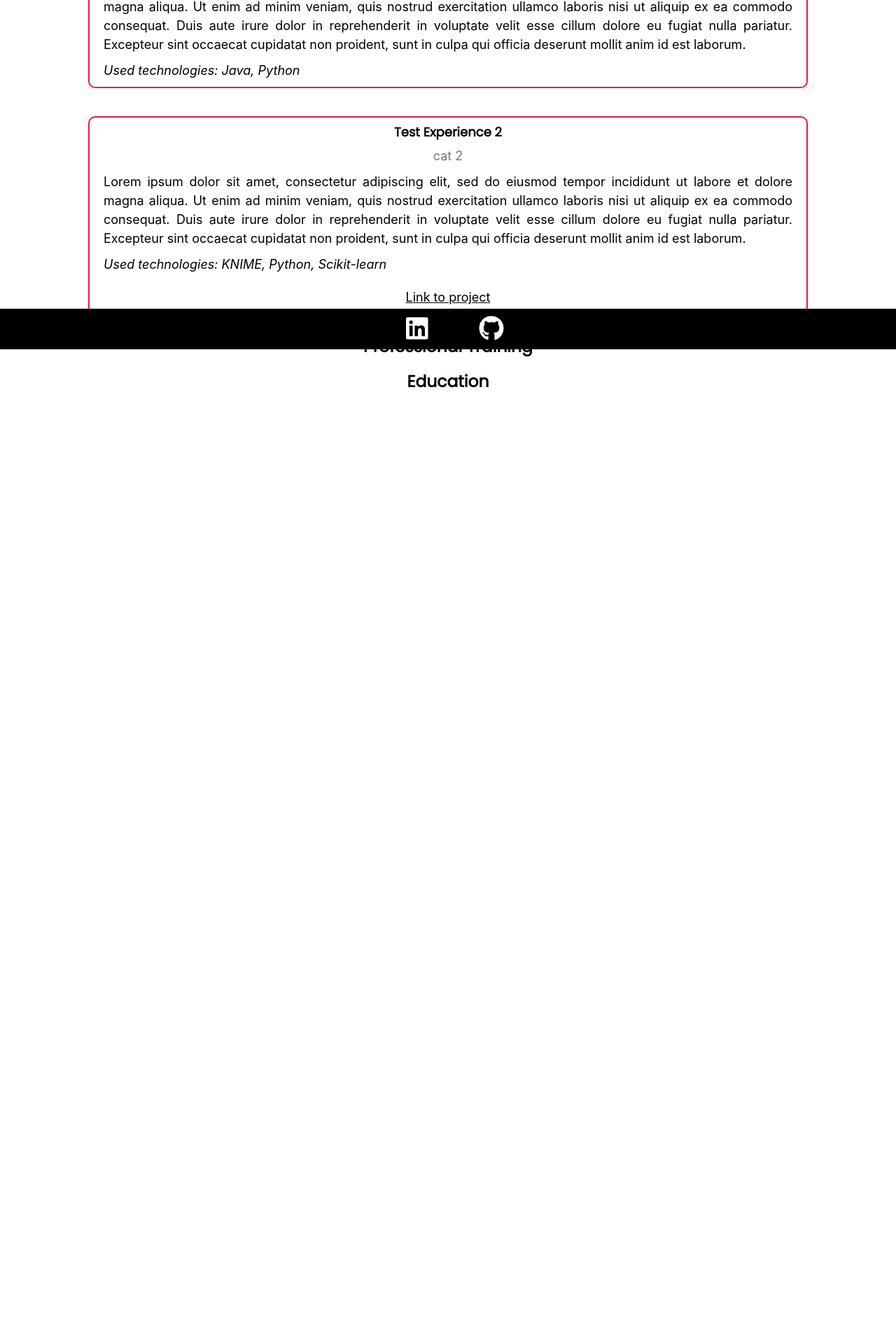
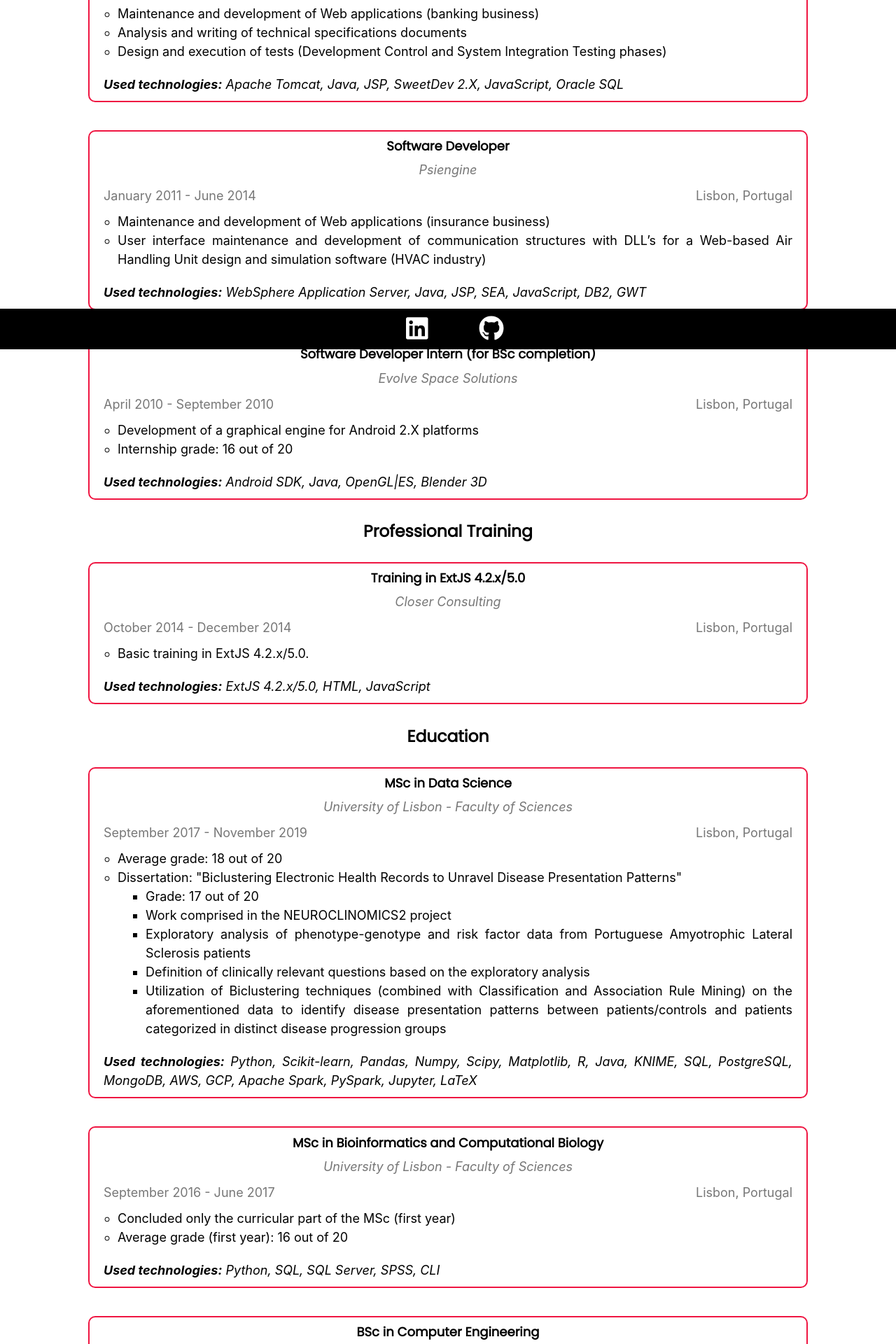
Before and after one commit to jssm/portfolio, a React (Create React App) app: page /portfolio/experience in a window 1280 px wide. Shown: the part 301-2221 px from the top of the page at 70% size. Before the commit the page ends 920 px from the top, so only its background shows below. Built offline with nearby package versions, Linux system fonts and the light colour scheme.

Commit message:
Thumbnail small adjustsments; Added Experience information

```diff
--- a/src/components/Experience/Experience.js
+++ b/src/components/Experience/Experience.js
@@ -11,21 +11,169 @@
     <div className="thumbnail-rail">
       <h5>Professional Experience</h5>
       <Thumbnail
-        title="Test Experience"
-        category="cat 1"
-        description="Lorem ipsum dolor sit amet, consectetur adipiscing elit, sed do eiusmod tempor incididunt ut labore et dolore magna aliqua. Ut enim ad minim veniam, quis nostrud exercitation ullamco laboris nisi ut aliquip ex ea commodo consequat. Duis aute irure dolor in reprehenderit in voluptate velit esse cillum dolore eu fugiat nulla pariatur. Excepteur sint occaecat cupidatat non proident, sunt in culpa qui officia deserunt mollit anim id est laborum."
-        technologies={["Java", "Python"]}
+        title="Java Consultant (outsourcing in BNP Paribas)"
+        category="Closer Consulting"
+        time_interval="June 2014 - September 2016"
+        location="Lisbon, Portugal"
+        description={
+          <ul>
+            <li>
+              Maintenance and development of Web applications (banking business)
+            </li>
+            <li>Analysis and writing of technical specifications documents</li>
+            <li>
+              Design and execution of tests (Development Control and System
+              Integration Testing phases)
+            </li>
+          </ul>
+        }
+        technologies={[
+          "Apache Tomcat",
+          "Java",
+          "JSP",
+          "SweetDev 2.X",
+          "JavaScript",
+          "Oracle SQL"
+        ]}
       />
       <Thumbnail
-        title="Test Experience 2"
-        category="cat 2"
-        description="Lorem ipsum dolor sit amet, consectetur adipiscing elit, sed do eiusmod tempor incididunt ut labore et dolore magna aliqua. Ut enim ad minim veniam, quis nostrud exercitation ullamco laboris nisi ut aliquip ex ea commodo consequat. Duis aute irure dolor in reprehenderit in voluptate velit esse cillum dolore eu fugiat nulla pariatur. Excepteur sint occaecat cupidatat non proident, sunt in culpa qui officia deserunt mollit anim id est laborum."
-        technologies={["KNIME", "Python", "Scikit-learn"]}
-        link="test link"
+        title="Software Developer"
+        category="Psiengine"
+        time_interval="January 2011 - June 2014"
+        location="Lisbon, Portugal"
+        description={
+          <ul>
+            <li>
+              Maintenance and development of Web applications (insurance
+              business)
+            </li>
+            <li>
+              User interface maintenance and development of communication
+              structures with DLL’s for a Web-based Air Handling Unit design and
+              simulation software (HVAC industry)
+            </li>
+          </ul>
+        }
+        technologies={[
+          "WebSphere Application Server",
+          "Java",
+          "JSP",
+          "SEA",
+          "JavaScript",
+          "DB2",
+          "GWT"
+        ]}
+      />
+      <Thumbnail
+        title="Software Developer Intern (for BSc completion)"
+        category="Evolve Space Solutions"
+        time_interval="April 2010 - September 2010"
+        location="Lisbon, Portugal"
+        description={
+          <ul>
+            <li>Development of a graphical engine for Android 2.X platforms</li>
+            <li>Internship grade: 16 out of 20</li>
+          </ul>
+        }
+        technologies={["Android SDK", "Java", "OpenGL|ES", "Blender 3D"]}
       />
 
       <h5>Professional Training</h5>
+      <Thumbnail
+        title="Training in ExtJS 4.2.x/5.0"
+        category="Closer Consulting"
+        time_interval="October 2014 - December 2014"
+        location="Lisbon, Portugal"
+        description={
+          <ul>
+            <li>Basic training in ExtJS 4.2.x/5.0.</li>
+          </ul>
+        }
+        technologies={["ExtJS 4.2.x/5.0", "HTML", "JavaScript"]}
+      />
+
       <h5>Education</h5>
+      <Thumbnail
+        title="MSc in Data Science"
+        category="University of Lisbon - Faculty of Sciences"
+        time_interval="September 2017 - November 2019"
+        location="Lisbon, Portugal"
+        description={
+          <ul>
+            <li>Average grade: 18 out of 20</li>
+            <li>
+              Dissertation: "Biclustering Electronic Health Records to Unravel
+              Disease Presentation Patterns"
+              <ul>
+                <li>Grade: 17 out of 20</li>
+                <li>Work comprised in the NEUROCLINOMICS2 project</li>
+                <li>
+                  Exploratory analysis of phenotype-genotype and risk factor
+                  data from Portuguese Amyotrophic Lateral Sclerosis patients
+                </li>
+                <li>
+                  Definition of clinically relevant questions based on the
+                  exploratory analysis
+                </li>
+                <li>
+                  Utilization of Biclustering techniques (combined with
+                  Classification and Association Rule Mining) on the
+                  aforementioned data to identify disease presentation patterns
+                  between patients/controls and patients categorized in distinct
+                  disease progression groups
+                </li>
+              </ul>
+            </li>
+          </ul>
+        }
+        technologies={[
+          "Python",
+          "Scikit-learn",
+          "Pandas",
+          "Numpy",
+          "Scipy",
+          "Matplotlib",
+          "R",
+          "Java",
+          "KNIME",
+          "SQL",
+          "PostgreSQL",
+          "MongoDB",
+          "AWS",
+          "GCP",
+          "Apache Spark",
+          "PySpark",
+          "Jupyter",
+          "LaTeX"
+        ]}
+      />
+
+      <Thumbnail
+        title="MSc in Bioinformatics and Computational Biology"
+        category="University of Lisbon - Faculty of Sciences"
+        time_interval="September 2016 - June 2017"
+        location="Lisbon, Portugal"
+        description={
+          <ul>
+            <li>Concluded only the curricular part of the MSc (first year)</li>
+            <li>Average grade (first year): 16 out of 20</li>
+          </ul>
+        }
+        technologies={["Python", "SQL", "SQL Server", "SPSS", "CLI"]}
+      />
+
+      <Thumbnail
+        title="BSc in Computer Engineering"
+        category="New University of Lisbon - Faculty of Sciences and Technology"
+        time_interval="September 2006 - October 2010"
+        location="Monte da Caparica, Portugal"
+        description={
+          <ul>
+            <li>Average grade: 14 out of 20</li>
+          </ul>
+        }
+        technologies={["Java", "C", "C++", "C#", "Oracle", "Eclipse"]}
+      />
     </div>
   );
 }
--- a/src/components/Thumbnail/Thumbnail.css
+++ b/src/components/Thumbnail/Thumbnail.css
@@ -12,6 +12,7 @@
 
 .project-category {
   text-align: center;
+  font-style: oblique;
   padding: 0px 20px 10px 20px;
   color: #777;
 }
@@ -25,13 +26,27 @@
 
 .project-description {
   text-align: justify;
-  padding: 0px 20px;
+  padding: 10px 20px;
+}
+
+.project-description > ul {
+  list-style-type: circle;
+  padding: 0px 0px 0px 20px;
+}
+
+.project-description > ul > li > ul {
+  list-style-type: square;
+  padding: 0px 0px 0px 40px;
 }
 
 .project-technologies {
-  text-align: left;
+  text-align: justify;
   font-style: oblique;
   padding: 10px 20px;
+}
+
+.project-technologies > span {
+  font-weight: bold;
 }
 
 .project-link {
--- a/src/components/Thumbnail/Thumbnail.js
+++ b/src/components/Thumbnail/Thumbnail.js
@@ -7,6 +7,7 @@
 //props are passed as parameter
 
 function Thumbnail(props) {
+  //Optional link JSX
   let linkJSX;
   if (props.link) {
     linkJSX = (
@@ -27,7 +28,7 @@
       </div>
       <div className="project-description">{props.description}</div>
       <div className="project-technologies">
-        Used technologies: {props.technologies.join(", ")}
+        <span>Used technologies:</span> {props.technologies.join(", ")}
       </div>
       {linkJSX}
     </div>
```
